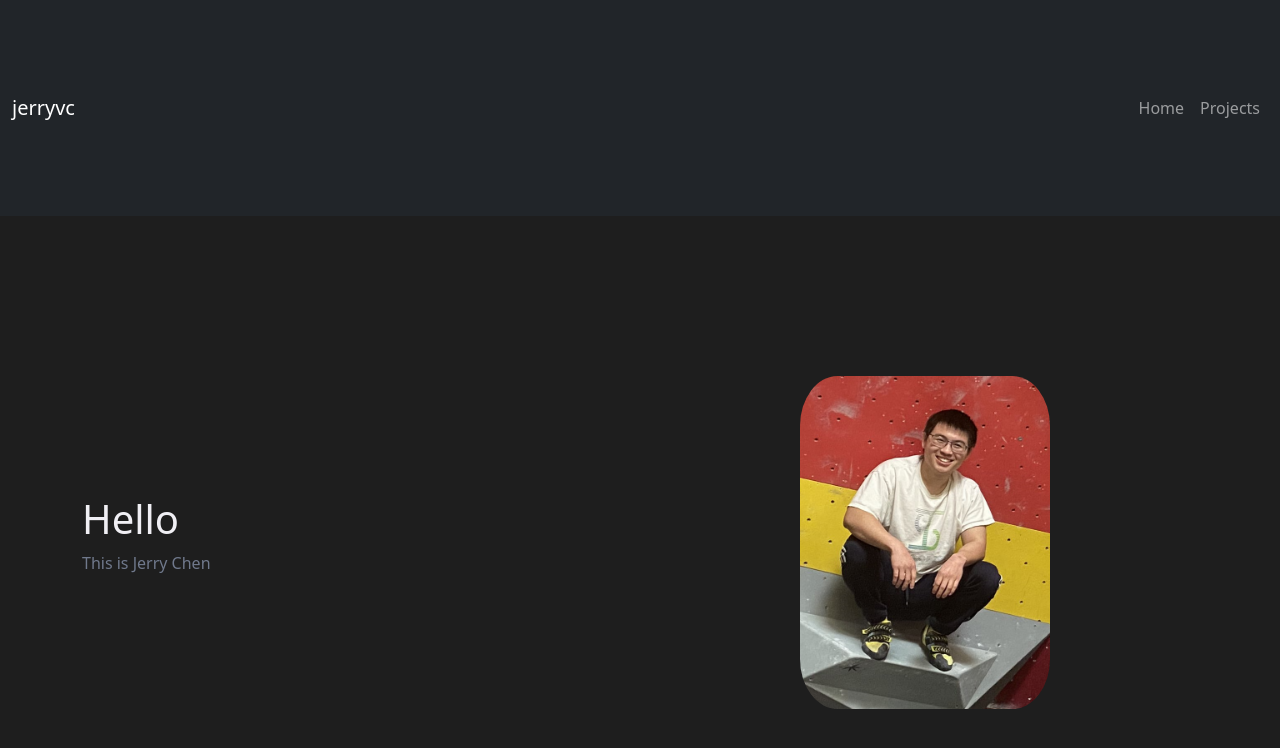
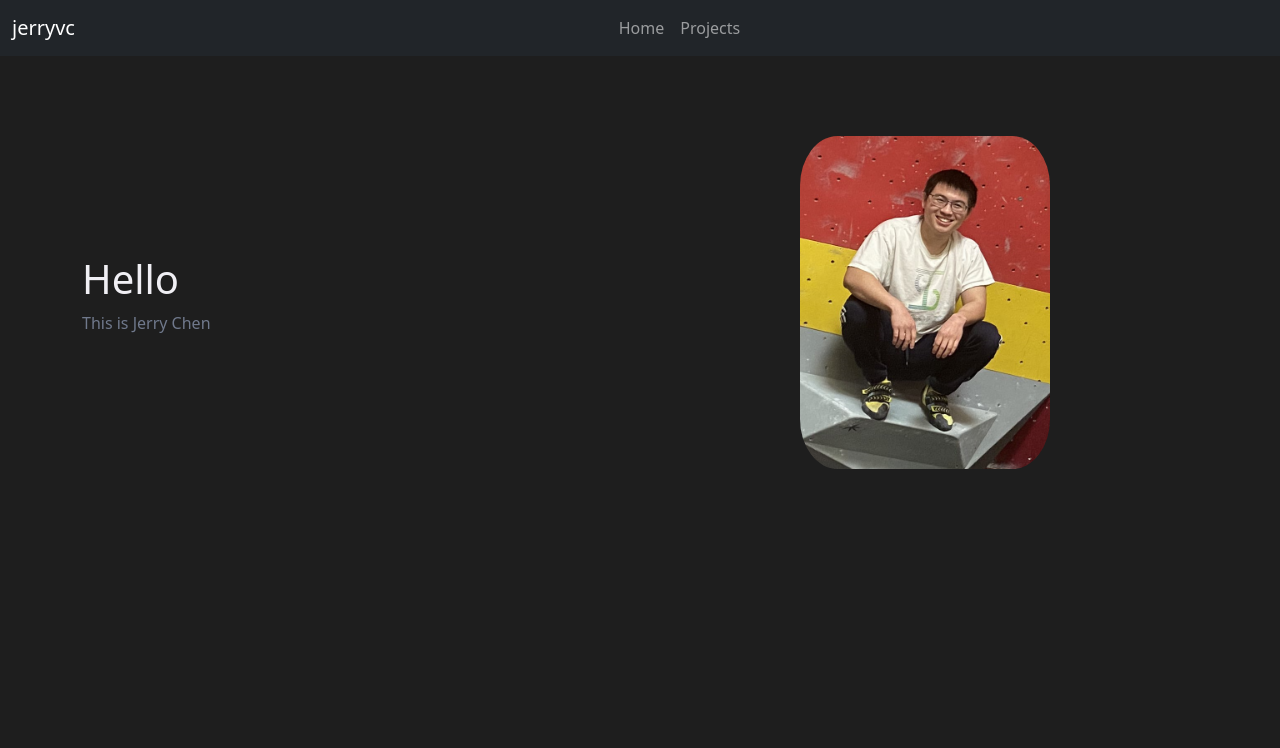
Before and after one commit to jerryvchen/jerryvchen.github.io, a React (Vite) app: page / in a window 1280 px wide. Shown: the top 748 px of the page. Built offline with nearby package versions, Linux system fonts and the light colour scheme.

Commit message:
fixed navbar

```diff
--- a/package.json
+++ b/package.json
@@ -16,6 +16,7 @@
   },
   "devDependencies": {
     "@eslint/js": "^9.11.1",
+    "@popperjs/core": "^2.11.8",
     "@types/react": "^18.3.11",
     "@types/react-dom": "^18.3.1",
     "@vitejs/plugin-react": "^4.3.2",
--- a/src/components/Navbar.scss
+++ b/src/components/Navbar.scss
@@ -0,0 +1,39 @@
+// make thinner
+.navbar {
+    height: auto;
+    padding: 0 1rem;
+    display: flex;
+    align-items: center;
+    justify-content: space-between;
+}
+
+.navbar-brand {
+    font-size: 1.2rem;
+    white-space: nowrap;
+}
+
+.navbar-nav {
+    display: flex;
+    justify-content: center;
+    flex-direction: column;
+    width: 100%;
+}
+
+.navbar-nav .nav-link {
+    padding: 0 1rem;
+}
+
+.navbar-toggler {
+    padding: 0.25rem 0.75rem;
+    align-self: center;
+}
+
+.navbar-collapse {
+    padding: 0;
+    margin: 0;
+}
+
+.collapse {
+    display: flex;
+    justify-content: flex-end;
+}
--- a/src/components/Navbar.tsx
+++ b/src/components/Navbar.tsx
@@ -1,5 +1,6 @@
 import React from "react";
 import { Link } from 'react-router-dom';
+import './Navbar.scss';
 
 const Navbar: React.FC = () => {
     return (
@@ -8,8 +9,20 @@ const Navbar: React.FC = () => {
                 <Link className="navbar-brand" to="/">
                     jerryvc
                 </Link>
+                {/* Button for menu screens */}
+                <button
+                    className="navbar-toggler"
+                    type="button"
+                    data-bs-toggle="collapse"
+                    data-bs-target="#navbarNav"
+                    aria-controls="navbarNav"
+                    aria-expanded="false"
+                    aria-label="Toggle navigation"
+                >
+                    <span className="navbar-toggler-icon"></span>
+                </button>
                 <div className="collapse navbar-collapse" id="navbarNav">
-                    <ul className="navbar-nav ms-auto">
+                    <ul className="navbar-nav">
                         <li className="nav-item">
                             <Link className="nav-link" to="/">
                                 Home
--- a/src/main.tsx
+++ b/src/main.tsx
@@ -2,6 +2,7 @@ import { StrictMode } from 'react';
 import { createRoot } from 'react-dom/client';
 import App from './App';
 import 'bootstrap/dist/css/bootstrap.min.css';
+import 'bootstrap/dist/js/bootstrap.bundle.min.js';
 import './styles/global.scss';
 
 createRoot(
--- a/src/pages/Home.scss
+++ b/src/pages/Home.scss
@@ -1,5 +1,3 @@
-@import '../styles/global.scss';
-
 .home-container {
     margin-top: 5rem;
 }
--- a/src/styles/global.scss
+++ b/src/styles/global.scss
@@ -14,15 +14,3 @@ body {
 p, a, span {
     color: $secondary-text-color;
 }
-
-a {
-    text-decoration: none;
-    &:hover {
-        color: $accent-color;
-    }
-}
-
-.container, .container-fluid {
-    padding-top: 5rem;
-    padding-bottom: 5rem;
-}
```
Also changed, not shown: 1 other file (tests, documents, lock files or other folders).
